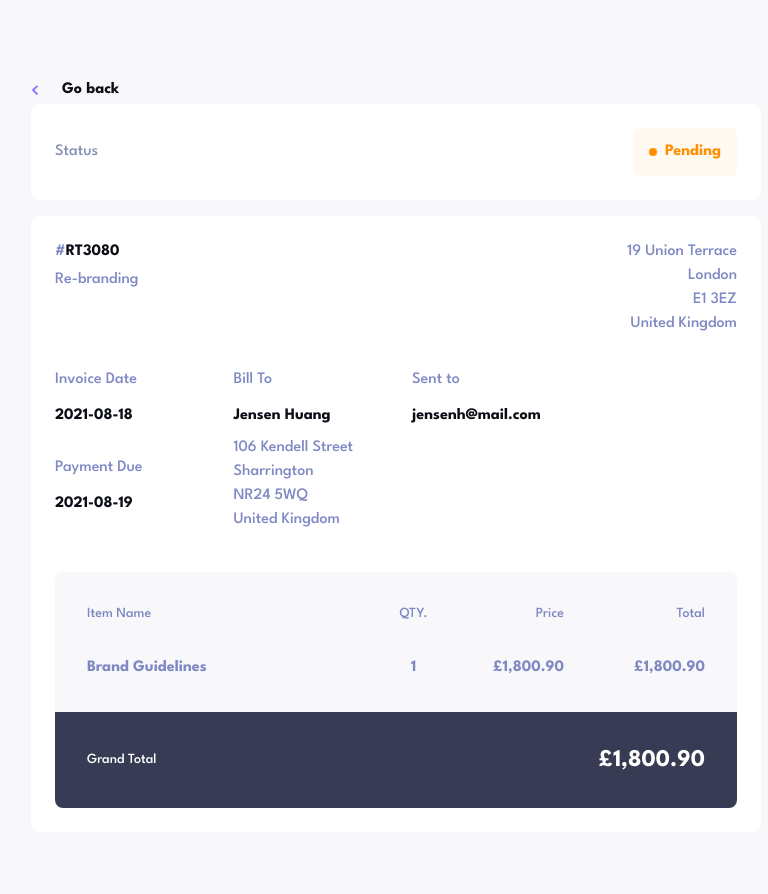
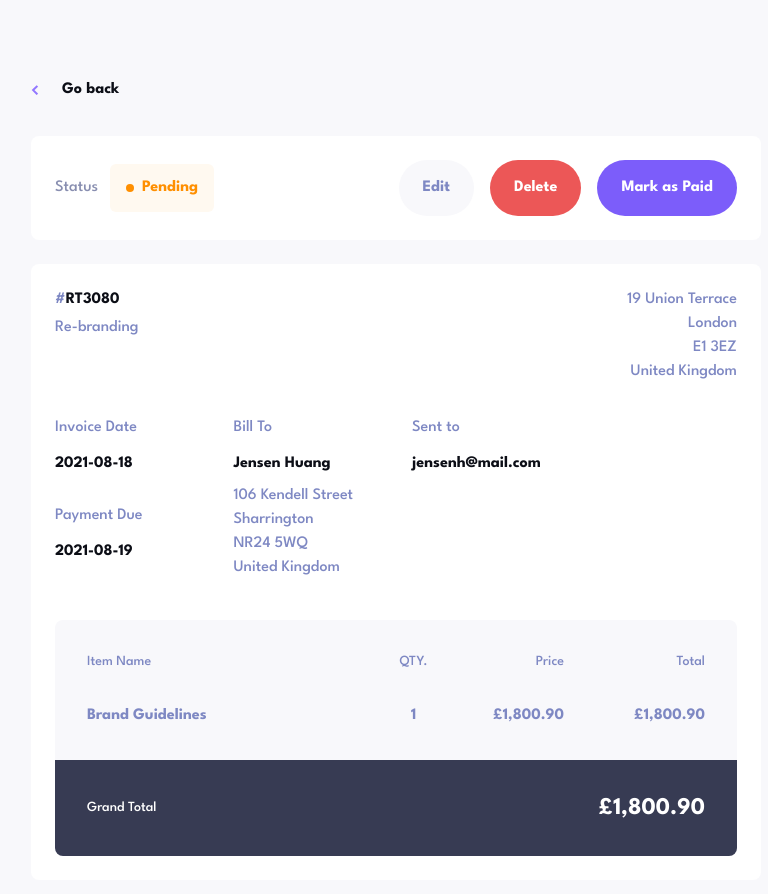
Before and after one commit to Javieer57/FEM-invoice-app, a React (Vite) app: page /invoice/AA1449 in a window 1280 px wide. Shown: the top 894 px of the page, without its empty margins (244-1012 px from the left). Built offline with nearby package versions, Linux system fonts and the light colour scheme.

Commit message:
feat: isolate invoice header

```diff
--- /dev/null
+++ b/src/components/InvoiceHeader.jsx
@@ -0,0 +1,38 @@
+import { PillBtn } from "./PillBtn";
+import { StatusBadge } from "./StatusBadge";
+
+export const InvoiceHeader = ({ invoice }) => {
+  return (
+    <>
+      <div className="flex w-full items-center justify-between gap-5 font-medium text-gray200 tablet:w-auto tablet:justify-start tablet:gap-3">
+        Status
+        <div>
+          <StatusBadge status="pending" />
+        </div>
+      </div>
+
+      <Actions invoice={invoice} />
+    </>
+  );
+};
+
+const Actions = ({ invoice }) => {
+  const action = (e) => {
+    e.preventDefault();
+    console.log(invoice?.id);
+  };
+
+  return (
+    <div className="fixed bottom-0 left-0 right-0 flex flex-wrap items-center gap-2 bg-white px-6 py-5 tablet:static tablet:gap-4 tablet:p-0">
+      <PillBtn onClick={action} color={"lightPurple"}>
+        Edit
+      </PillBtn>
+      <PillBtn onClick={action} color={"orange"}>
+        Delete
+      </PillBtn>
+      <PillBtn onClick={action} color={"purple"}>
+        Mark as Paid
+      </PillBtn>
+    </div>
+  );
+};
--- /dev/null
+++ b/src/components/PillBtn.jsx
@@ -0,0 +1,19 @@
+const pillBtnTheme = {
+  lightPurple:
+    "bg-purple100 text-purple300 hover:bg-purple200 focus-visible:bg-purple200 transition-colors",
+  orange:
+    "bg-orange600 text-white hover:bg-orange200 focus-visible:bg-orange200 transition-colors",
+  purple:
+    "bg-purple900 text-white hover:bg-purple400 focus-visible:bg-purple400 transition-colors",
+};
+
+export const PillBtn = ({ children, onClick, color }) => {
+  return (
+    <button
+      onClick={onClick}
+      className={`rounded-full px-6 py-4 font-bold ${pillBtnTheme[color]}`}
+    >
+      {children}
+    </button>
+  );
+};
--- a/src/routes/invoice.jsx
+++ b/src/routes/invoice.jsx
@@ -1,8 +1,7 @@
 import { Link } from "react-router-dom";
-import { StatusBadge } from "../components/StatusBadge";
-
 import { ServicesTable } from "../components/InvoiceServicesTable";
 import { InvoiceDetailsSummary } from "../components/InvoiceDetailsSummary";
+import { InvoiceHeader } from "../components/InvoiceHeader";
 
 const invoice = {
   id: "RT3080",
@@ -39,27 +38,13 @@ const invoice = {
 export const InvoicePage = () => {
   return (
     <div className="mx-auto w-full max-w-[31.25rem] py-9 tablet:max-w-[42rem] tablet:py-16 desktop:max-w-[45.625rem] desktop:py-20">
-      <nav>
-        <Link
-          to="/"
-          className="inline-flex items-center gap-6 font-bold leading-none transition-colors hover:text-purple300 focus:text-purple300"
-        >
-          <img src="/assets/icon-arrow-left.svg" alt="" />
-          Go back
-        </Link>
+      <nav className="mb-8">
+        <GoBack />
       </nav>
 
-      <header className="mb-4 rounded-lg bg-white p-6">
-        <div className="flex w-full items-center justify-between gap-3 font-medium text-gray200">
-          Status
-          <div>
-            <StatusBadge status="pending" />
-          </div>
-        </div>
-
-        {/* <div>edit delete mark as paid</div> */}
+      <header className="mb-4 rounded-lg bg-white p-6 tablet:mb-6 tablet:flex tablet:items-center tablet:justify-between">
+        <InvoiceHeader invoice={invoice} />
       </header>
-
       <section className="rounded-lg bg-white p-6 text-purple300">
         <div className="mb-10 grid grid-cols-2 gap-8 font-medium tablet:grid-cols-4">
           <InvoiceDetailsSummary invoice={invoice} />
@@ -70,3 +55,15 @@ export const InvoicePage = () => {
     </div>
   );
 };
+
+const GoBack = () => {
+  return (
+    <Link
+      to="/"
+      className="inline-flex items-center gap-6 font-bold leading-none transition-colors hover:text-purple300 focus:text-purple300"
+    >
+      <img src="/assets/icon-arrow-left.svg" alt="" />
+      Go back
+    </Link>
+  );
+};
```
